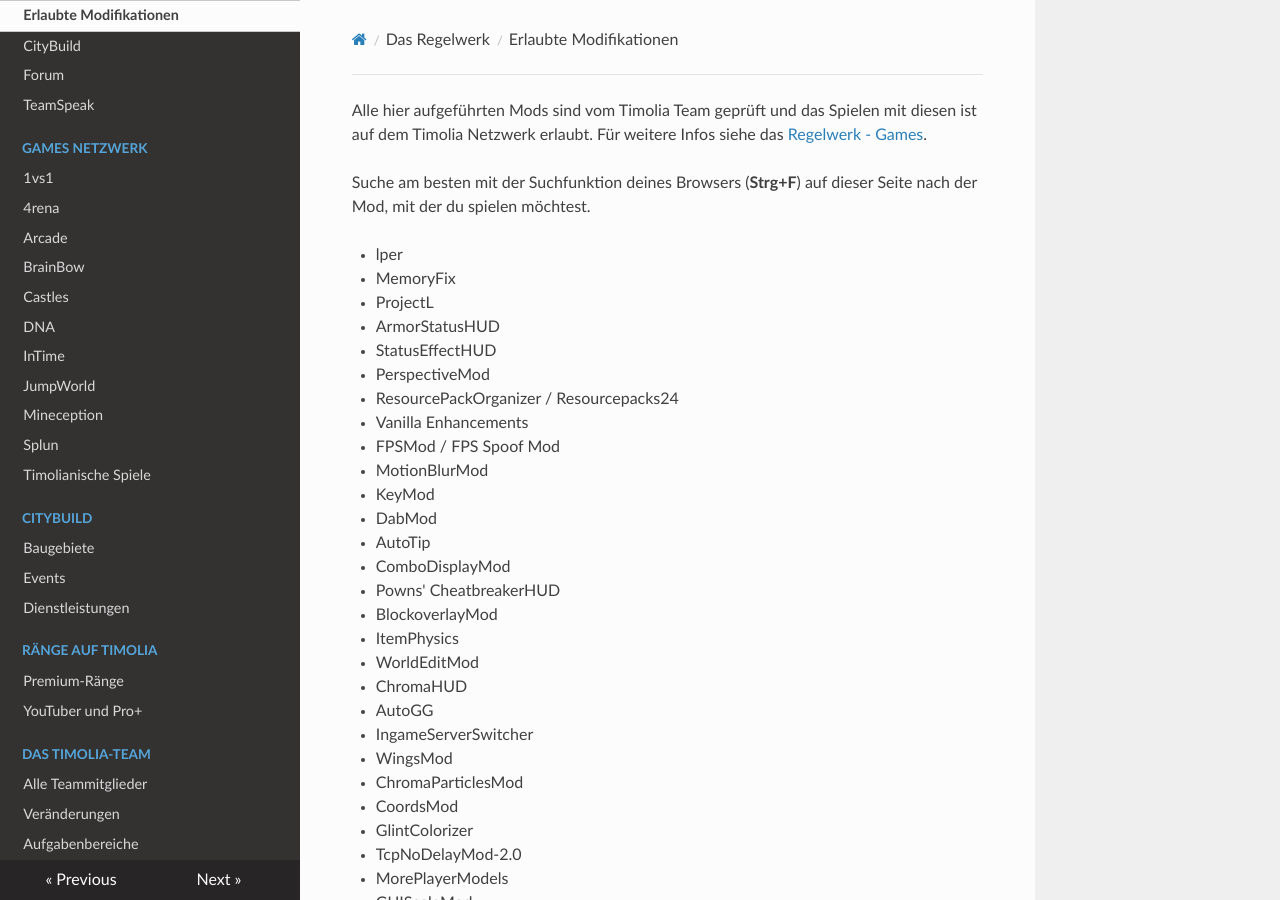
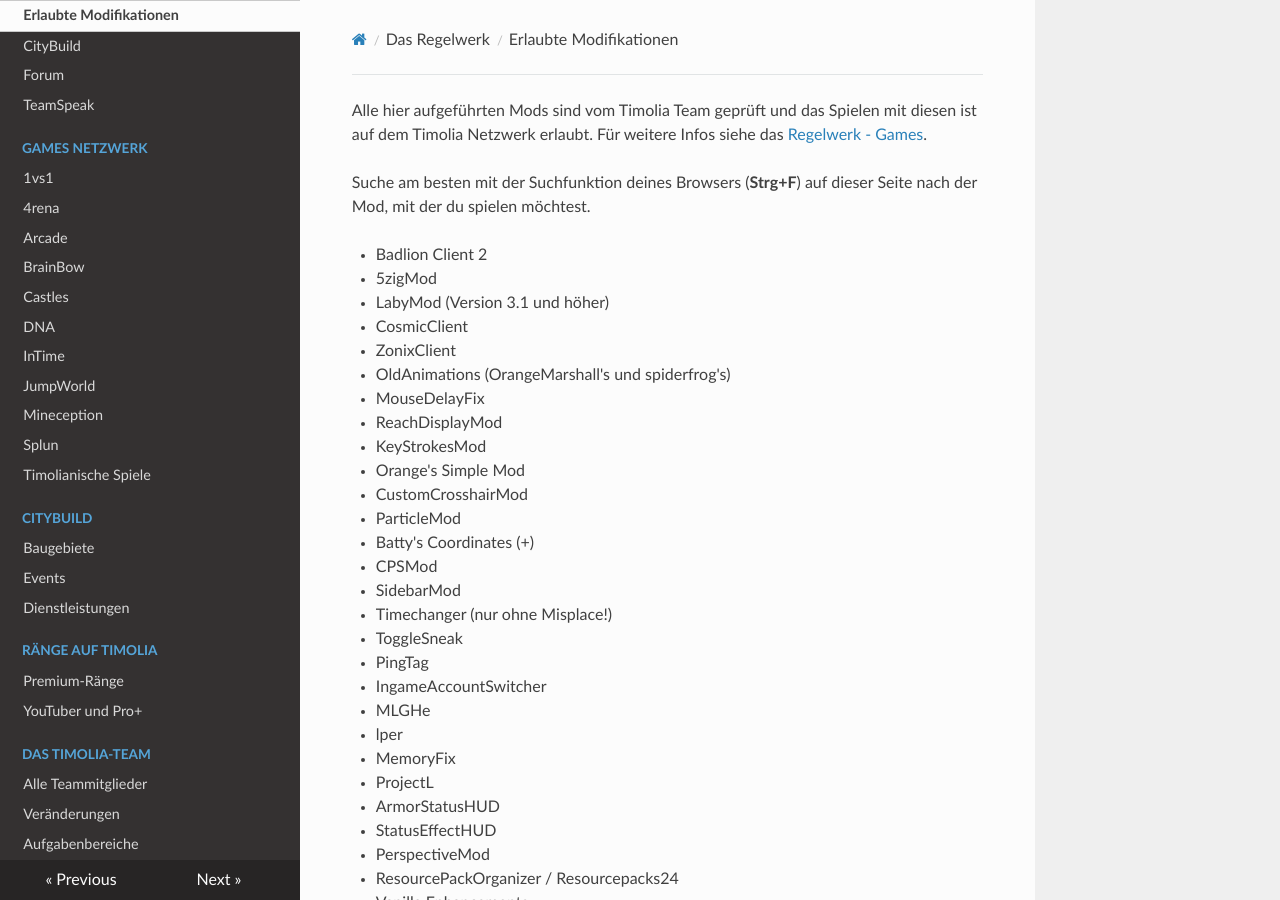
Before and after one commit to TimoliaDE/HowTo, an MkDocs documentation site: the page built from docs/rules/approvedmods.md, in a window 1280 px wide and 900 px high. Built offline with MkDocs 1.6.1, drawn with Linux system fonts in a browser that asks for light colours; nearby versions of some CDN libraries; old or Windows-style settings are respelled for this version of MkDocs.

Commit message:
Update approvedmods.md

```diff
--- a/docs/rules/approvedmods.md
+++ b/docs/rules/approvedmods.md
@@ -2,6 +2,26 @@ Alle hier aufgeführten Mods sind vom Timolia Team geprüft und das Spielen mit
 
 Suche am besten mit der Suchfunktion deines Browsers (<b>Strg+F</b>) auf dieser Seite nach der Mod, mit der du spielen möchtest.
 
+- Badlion Client 2
+- 5zigMod
+- LabyMod (Version 3.1 und höher)
+- CosmicClient
+- ZonixClient
+- OldAnimations (OrangeMarshall's und spiderfrog's)
+- MouseDelayFix
+- ReachDisplayMod
+- KeyStrokesMod
+- Orange's Simple Mod
+- CustomCrosshairMod
+- ParticleMod
+- Batty's Coordinates (+)
+- CPSMod
+- SidebarMod
+- Timechanger (nur ohne Misplace!)
+- ToggleSneak
+- PingTag
+- IngameAccountSwitcher
+- MLGHe
 - lper
 - MemoryFix
 - ProjectL
```
